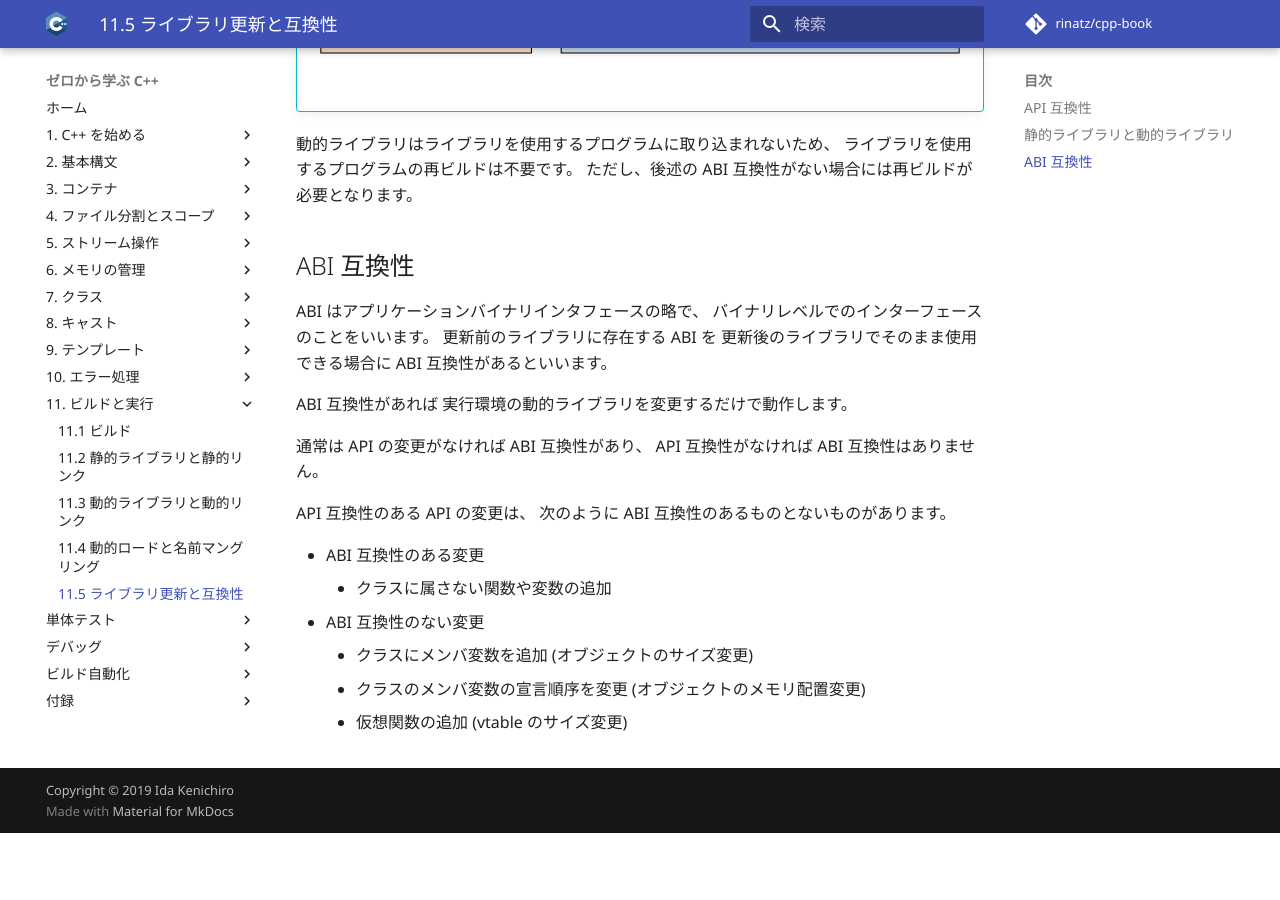
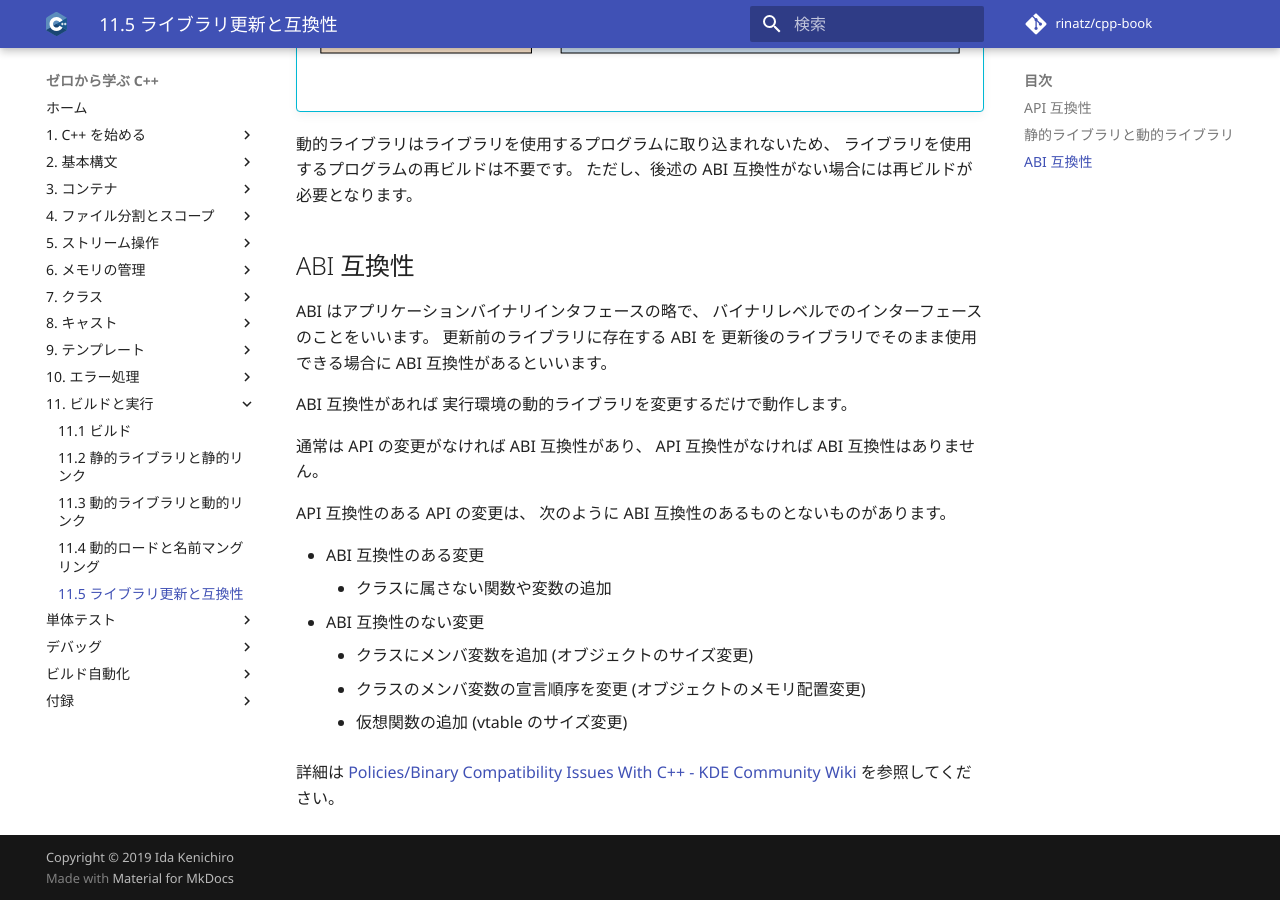
Before and after one commit to rinatz/cpp-book, an MkDocs documentation site: the page built from docs/ch11-05-library-updating-and-compatibility.md, in a window 1280 px wide and 900 px high, scrolled down 1843 px. Built offline with MkDocs 1.6.1 and Material for MkDocs 9.7.7, drawn with Linux system fonts in a browser that asks for light colours; comment, search, counter and statistics services are not loaded; before the commit the page ends 2676 px from its top, so only the background shows below that.

Commit message:
Add external link for deails about ABI compatibility

```diff
--- a/docs/ch11-05-library-updating-and-compatibility.md
+++ b/docs/ch11-05-library-updating-and-compatibility.md
@@ -83,3 +83,9 @@ API 互換性のある API の変更は、
     - クラスにメンバ変数を追加 (オブジェクトのサイズ変更)
     - クラスのメンバ変数の宣言順序を変更 (オブジェクトのメモリ配置変更)
     - 仮想関数の追加 (vtable のサイズ変更)
+
+詳細は
+[Policies/Binary Compatibility Issues With C++ - KDE Community Wiki][kde_abi]
+を参照してください。
+
+[kde_abi]: https://community.kde.org/Policies/Binary_Compatibility_Issues_With_C%2B%2B
```
